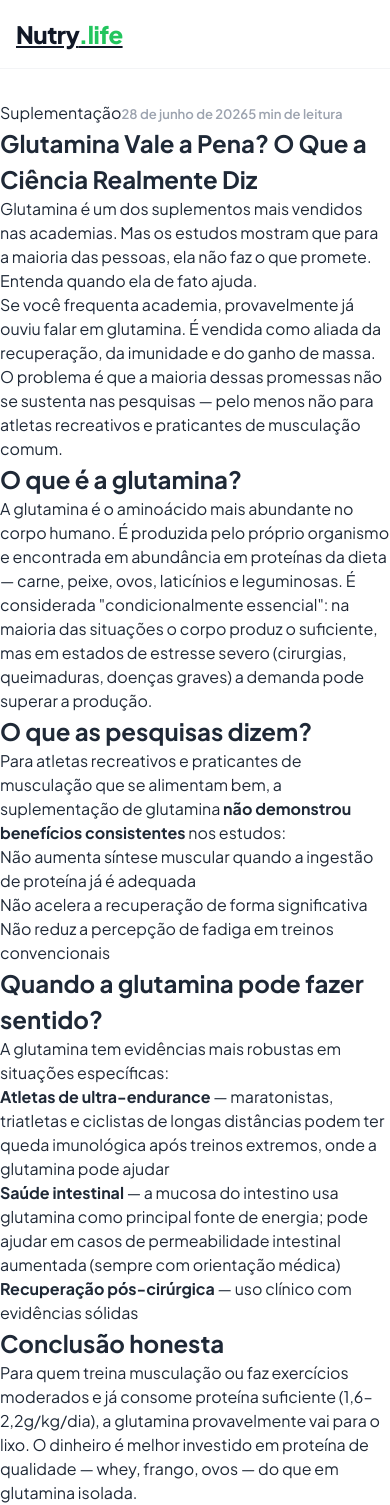
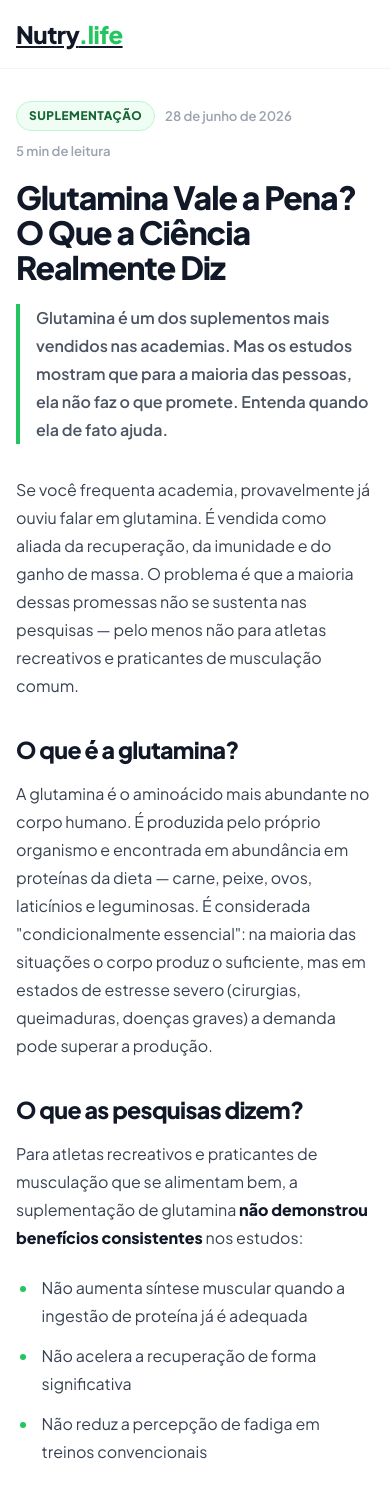
Before and after one commit to elevanceseguros/Nutri, a Next.js app: page /blog/glutamina-vale-a-pena in a window 390 px wide. Shown: the top 1505 px of the page. Built offline with nearby package versions, Linux system fonts and the light colour scheme.

Commit message:
fix: restaura estilos responsivos dos artigos

```diff
--- a/src/app/page.module.css
+++ b/src/app/page.module.css
@@ -908,3 +908,215 @@
   from { opacity: 0; transform: translateY(16px); }
   to { opacity: 1; transform: translateY(0); }
 }
+
+
+/* =========================================
+   BLOG — ARTIGOS
+   ========================================= */
+.postContainer {
+  max-width: 820px;
+  margin: 0 auto;
+  padding: 0 1.5rem 4rem;
+  font-family: 'Plus Jakarta Sans', system-ui, -apple-system, sans-serif;
+  color: #1f2937;
+  -webkit-font-smoothing: antialiased;
+}
+
+.post {
+  background: #ffffff;
+}
+
+.postMeta {
+  display: flex;
+  align-items: center;
+  gap: 10px;
+  flex-wrap: wrap;
+  margin-bottom: 1.25rem;
+}
+
+.postCategory {
+  display: inline-flex;
+  align-items: center;
+  background: #f0fdf4;
+  border: 1px solid #bbf7d0;
+  color: #166534;
+  padding: 5px 12px;
+  border-radius: 999px;
+  font-size: 0.74rem;
+  font-weight: 800;
+  text-transform: uppercase;
+  letter-spacing: 0.55px;
+}
+
+.postTitle {
+  max-width: 760px;
+  margin: 0 0 1.25rem;
+  color: #111827;
+  font-size: clamp(2rem, 6vw, 3.25rem);
+  line-height: 1.08;
+  font-weight: 900;
+  letter-spacing: -1.7px;
+}
+
+.postExcerpt {
+  max-width: 720px;
+  margin: 0 0 2.5rem;
+  padding-left: 1.25rem;
+  border-left: 4px solid #22c55e;
+  color: #4b5563;
+  font-size: 1.12rem;
+  line-height: 1.75;
+  font-weight: 550;
+}
+
+.postContent {
+  color: #374151;
+  font-size: 1.04rem;
+  line-height: 1.85;
+}
+
+.postContent p {
+  margin: 0 0 1.35rem;
+}
+
+.postContent h2 {
+  margin: 2.7rem 0 1rem;
+  color: #111827;
+  font-size: clamp(1.45rem, 4vw, 1.9rem);
+  line-height: 1.25;
+  font-weight: 900;
+  letter-spacing: -0.65px;
+}
+
+.postContent h3 {
+  margin: 2rem 0 0.8rem;
+  color: #166534;
+  font-size: 1.2rem;
+  line-height: 1.35;
+  font-weight: 850;
+}
+
+.postContent ul,
+.postContent ol {
+  margin: 0 0 1.5rem;
+  padding-left: 1.35rem;
+}
+
+.postContent li {
+  margin-bottom: 0.75rem;
+  padding-left: 0.25rem;
+}
+
+.postContent li::marker {
+  color: #22c55e;
+  font-weight: 900;
+}
+
+.postContent strong {
+  color: #111827;
+  font-weight: 800;
+}
+
+.postContent em {
+  color: #4b5563;
+}
+
+.postContent a {
+  color: #15803d;
+  font-weight: 750;
+  text-decoration: underline;
+  text-decoration-color: #86efac;
+  text-underline-offset: 3px;
+}
+
+.postContent blockquote {
+  margin: 2rem 0;
+  padding: 1.25rem 1.4rem;
+  border-left: 4px solid #22c55e;
+  border-radius: 0 14px 14px 0;
+  background: #f0fdf4;
+  color: #166534;
+  font-weight: 650;
+}
+
+.postContent table {
+  width: 100%;
+  min-width: 560px;
+  margin: 0;
+  border-collapse: separate;
+  border-spacing: 0;
+  overflow: hidden;
+  border: 1px solid #e5e7eb;
+  border-radius: 16px;
+  font-size: 0.92rem;
+  line-height: 1.45;
+}
+
+.postContent thead {
+  background: #166534;
+  color: #ffffff;
+}
+
+.postContent th {
+  padding: 0.95rem 1rem;
+  text-align: left;
+  font-weight: 850;
+}
+
+.postContent td {
+  padding: 0.9rem 1rem;
+  border-top: 1px solid #e5e7eb;
+  vertical-align: top;
+}
+
+.postContent tbody tr:nth-child(even) {
+  background: #f9fafb;
+}
+
+.footer {
+  max-width: 820px;
+  margin: 0 auto;
+  padding: 2rem 1.5rem 3rem;
+  border-top: 1px solid #e5e7eb;
+  color: #6b7280;
+  font-family: 'Plus Jakarta Sans', system-ui, -apple-system, sans-serif;
+  font-size: 0.85rem;
+  line-height: 1.6;
+  text-align: center;
+}
+
+@media (max-width: 640px) {
+  .postContainer {
+    padding: 0 1rem 3rem;
+  }
+
+  .postTitle {
+    font-size: 2rem;
+    letter-spacing: -1px;
+  }
+
+  .postExcerpt {
+    margin-bottom: 2rem;
+    padding-left: 1rem;
+    font-size: 1rem;
+  }
+
+  .postContent {
+    font-size: 1rem;
+    line-height: 1.75;
+  }
+
+  .postContent h2 {
+    margin-top: 2.2rem;
+  }
+
+  .postContent table {
+    min-width: 520px;
+    font-size: 0.85rem;
+  }
+
+  .postContent th,
+  .postContent td {
+    padding: 0.75rem;
+  }
+}
```
